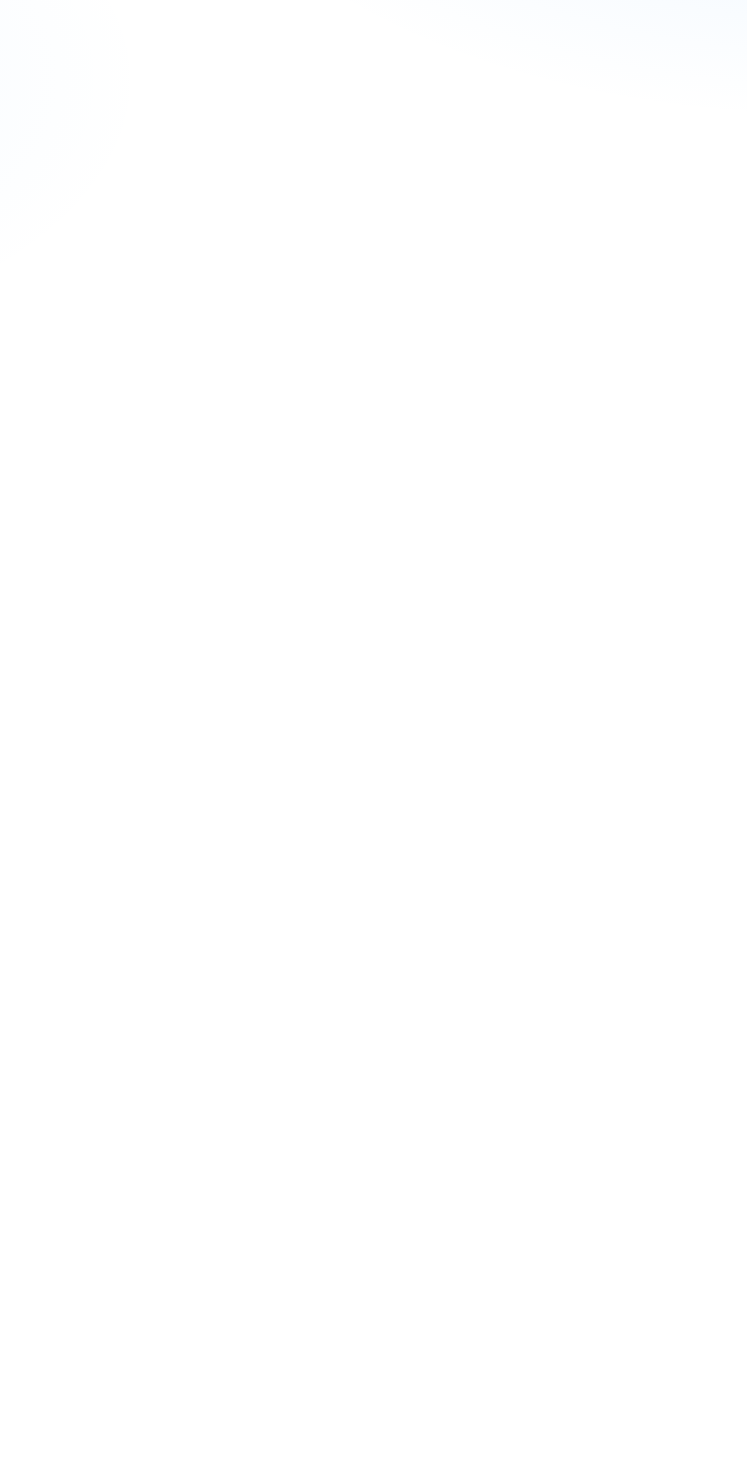
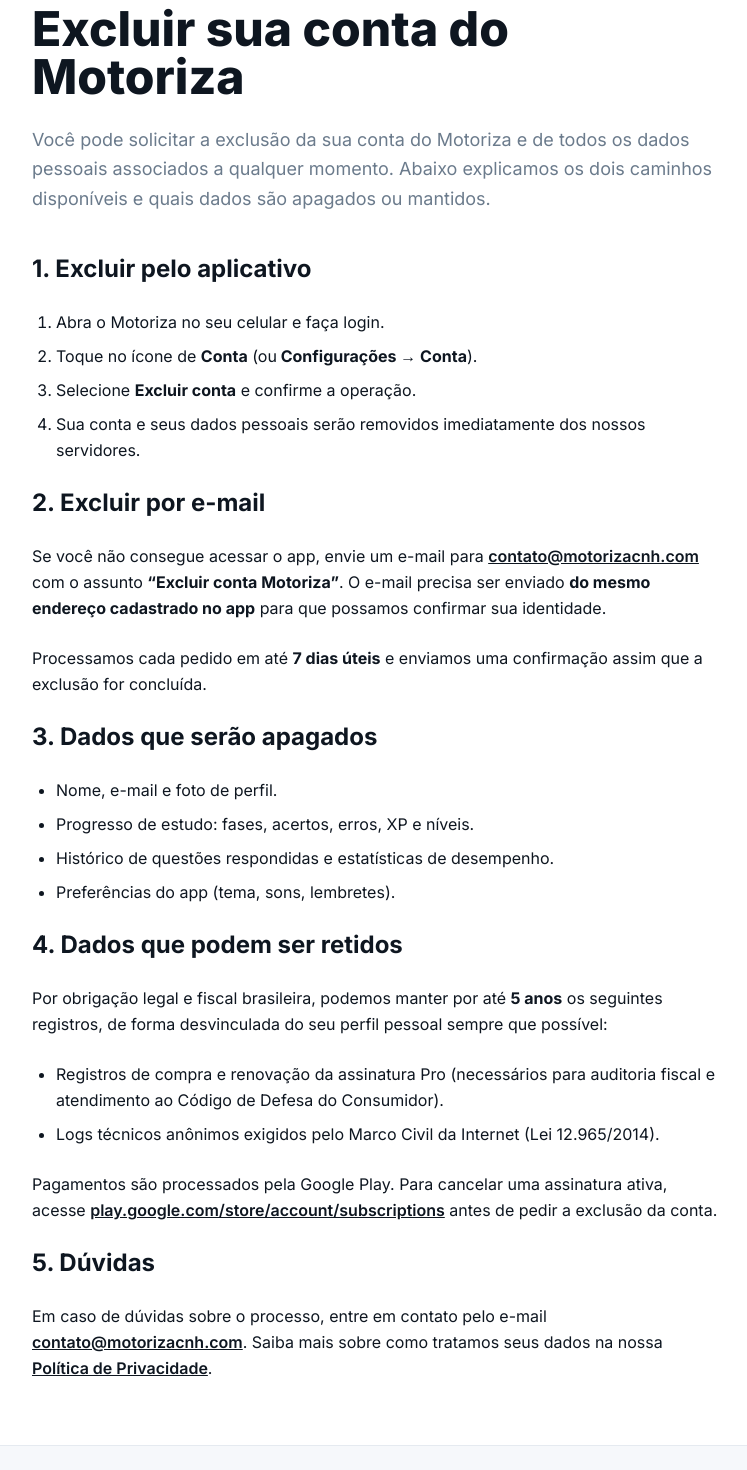
Before and after one commit to MatheusNicolasTz/motoriza-landing, a React (Vite) app: page /excluir-conta in a window 1280 px wide. Before the commit this address had no page. Shown: the part 160-1630 px from the top of the page, without its empty margins (264-1011 px from the left). Before the commit the page ends 800 px from the top, so only its background shows below. Built offline with nearby package versions, Linux system fonts and the light colour scheme.

Commit message:
feat: pagina de exclusao de conta para Play Store

```diff
--- a/src/App.jsx
+++ b/src/App.jsx
@@ -11,6 +11,7 @@ import Login from './pages/Login.jsx'
 import Blog from './pages/Blog.jsx'
 import Termos from './pages/Termos.jsx'
 import Privacidade from './pages/Privacidade.jsx'
+import ExcluirConta from './pages/ExcluirConta.jsx'
 
 export default function App() {
   return (
@@ -21,6 +22,7 @@ export default function App() {
         <Route path="/login" element={<Login />} />
         <Route path="/termos" element={<Termos />} />
         <Route path="/privacidade" element={<Privacidade />} />
+        <Route path="/excluir-conta" element={<ExcluirConta />} />
       </Routes>
     </BrowserRouter>
   )
--- a/src/data/features.js
+++ b/src/data/features.js
@@ -21,7 +21,7 @@ export const features = [
   },
   {
     title: "Simulado completo",
-    desc: "Faca a prova exatamente como no DETRAN: 30 questoes, tempo, gabarito ao final e relatorio de acertos.",
+    desc: "Treine no mesmo formato da prova do DETRAN: 30 questoes, tempo, gabarito ao final e relatorio de acertos.",
     icon: "S"
   },
   {
--- /dev/null
+++ b/src/pages/ExcluirConta.jsx
@@ -0,0 +1,119 @@
+import Navbar from '../components/Navbar.jsx'
+import Footer from '../components/Footer.jsx'
+
+export default function ExcluirConta() {
+  const lastUpdate = '13 de maio de 2026'
+  const supportEmail = 'contato@motorizacnh.com'
+
+  return (
+    <div className="min-h-screen flex flex-col">
+      <Navbar />
+      <main className="flex-1 bg-page">
+        <article className="max-w-3xl mx-auto px-6 lg:px-10 py-16">
+          <p className="text-sm text-inkMuted">Última atualização: {lastUpdate}</p>
+          <h1 className="text-4xl md:text-5xl font-extrabold text-ink mt-2 mb-6">
+            Excluir sua conta do Motoriza
+          </h1>
+
+          <p className="text-lg text-inkMuted leading-relaxed mb-10">
+            Você pode solicitar a exclusão da sua conta do Motoriza e de todos os
+            dados pessoais associados a qualquer momento. Abaixo explicamos os
+            dois caminhos disponíveis e quais dados são apagados ou mantidos.
+          </p>
+
+          <section className="prose-content space-y-6 text-ink leading-relaxed">
+            <h2 className="text-2xl font-bold mt-8">1. Excluir pelo aplicativo</h2>
+            <ol className="list-decimal pl-6 space-y-2">
+              <li>Abra o Motoriza no seu celular e faça login.</li>
+              <li>
+                Toque no ícone de <strong>Conta</strong> (ou
+                <strong> Configurações &rarr; Conta</strong>).
+              </li>
+              <li>
+                Selecione <strong>Excluir conta</strong> e confirme a operação.
+              </li>
+              <li>
+                Sua conta e seus dados pessoais serão removidos imediatamente dos
+                nossos servidores.
+              </li>
+            </ol>
+
+            <h2 className="text-2xl font-bold mt-8">2. Excluir por e-mail</h2>
+            <p>
+              Se você não consegue acessar o app, envie um e-mail para{' '}
+              <a
+                href={`mailto:${supportEmail}?subject=Excluir%20conta%20Motoriza`}
+                className="text-brand font-semibold underline"
+              >
+                {supportEmail}
+              </a>{' '}
+              com o assunto <strong>“Excluir conta Motoriza”</strong>. O e-mail
+              precisa ser enviado <strong>do mesmo endereço cadastrado no app</strong>{' '}
+              para que possamos confirmar sua identidade.
+            </p>
+            <p>
+              Processamos cada pedido em até <strong>7 dias úteis</strong> e
+              enviamos uma confirmação assim que a exclusão for concluída.
+            </p>
+
+            <h2 className="text-2xl font-bold mt-8">3. Dados que serão apagados</h2>
+            <ul className="list-disc pl-6 space-y-2">
+              <li>Nome, e-mail e foto de perfil.</li>
+              <li>Progresso de estudo: fases, acertos, erros, XP e níveis.</li>
+              <li>Histórico de questões respondidas e estatísticas de desempenho.</li>
+              <li>Preferências do app (tema, sons, lembretes).</li>
+            </ul>
+
+            <h2 className="text-2xl font-bold mt-8">4. Dados que podem ser retidos</h2>
+            <p>
+              Por obrigação legal e fiscal brasileira, podemos manter por até{' '}
+              <strong>5 anos</strong> os seguintes registros, de forma desvinculada
+              do seu perfil pessoal sempre que possível:
+            </p>
+            <ul className="list-disc pl-6 space-y-2">
+              <li>
+                Registros de compra e renovação da assinatura Pro (necessários
+                para auditoria fiscal e atendimento ao Código de Defesa do
+                Consumidor).
+              </li>
+              <li>
+                Logs técnicos anônimos exigidos pelo Marco Civil da Internet
+                (Lei 12.965/2014).
+              </li>
+            </ul>
+            <p>
+              Pagamentos são processados pela Google Play. Para cancelar uma
+              assinatura ativa, acesse{' '}
+              <a
+                href="https://play.google.com/store/account/subscriptions"
+                target="_blank"
+                rel="noreferrer"
+                className="text-brand font-semibold underline"
+              >
+                play.google.com/store/account/subscriptions
+              </a>{' '}
+              antes de pedir a exclusão da conta.
+            </p>
+
+            <h2 className="text-2xl font-bold mt-8">5. Dúvidas</h2>
+            <p>
+              Em caso de dúvidas sobre o processo, entre em contato pelo e-mail{' '}
+              <a
+                href={`mailto:${supportEmail}`}
+                className="text-brand font-semibold underline"
+              >
+                {supportEmail}
+              </a>
+              . Saiba mais sobre como tratamos seus dados na nossa{' '}
+              <a href="/privacidade" className="text-brand font-semibold underline">
+                Política de Privacidade
+              </a>
+              .
+            </p>
+          </section>
+        </article>
+      </main>
+      <Footer />
+    </div>
+  )
+}
--- a/src/sections/CTA.jsx
+++ b/src/sections/CTA.jsx
@@ -9,7 +9,7 @@ export default function CTA() {
             Pronto pra tirar sua CNH<br />sem ficar refem da apostila?
           </h2>
           <p className="mt-3 text-white/85 max-w-lg">
-            15 perguntas gratis por dia, simulado oficial e revisao inteligente. Comece em 30 segundos.
+            15 perguntas gratis por dia, simulado completo e revisao inteligente. Comece em 30 segundos.
           </p>
         </div>
         <div className="flex flex-wrap gap-3">
--- a/src/sections/Depoimentos.jsx
+++ b/src/sections/Depoimentos.jsx
@@ -5,7 +5,7 @@ const depoimentos = [
     cor: "bg-primary",
     foto: "/avatars/m-1.jpg",
     estrelas: 5,
-    texto: "Passei na primeira tentativa! Estudei 15 minutos por dia durante 3 semanas no ônibus pro trabalho. As questões são exatamente iguais às que caíram na minha prova. Recomendo demais.",
+    texto: "Passei na primeira tentativa! Estudei 15 minutos por dia durante 3 semanas no ônibus pro trabalho. As questões cobrem todos os temas que caíram na minha prova. Recomendo demais.",
     destaque: "Aprovada na 1ª tentativa",
     temFoto: true,
     fotoLabel: "CNH da Ana Paula",
@@ -47,7 +47,7 @@ const depoimentos = [
     cor: "bg-danger",
     foto: "/avatars/m-3.png",
     estrelas: 5,
-    texto: "Perfeito pra quem não tem tempo. Fiz no intervalo do almoço durante 2 semanas e passei com folga. O simulado completo é idêntico ao DETRAN-RJ.",
+    texto: "Perfeito pra quem não tem tempo. Fiz no intervalo do almoço durante 2 semanas e passei com folga. O simulado completo prepara muito bem pro formato da prova do DETRAN-RJ.",
     destaque: "2 semanas de estudo",
     temFoto: true,
     fotoLabel: "CNH da Larissa",
--- a/src/sections/FAQ.jsx
+++ b/src/sections/FAQ.jsx
@@ -22,8 +22,8 @@ const items = [
     a: "Porque CNH ninguem tira em 1 mes - e em 6 meses voce ja passou na prova, fez as aulas praticas e tirou a habilitacao. Pagamento unico, sem renovacao automatica."
   },
   {
-    q: "As questoes sao iguais as do DETRAN?",
-    a: "Sao do mesmo banco oficial usado pelos DETRANs estaduais e do CONTRAN, atualizadas para o codigo de transito vigente."
+    q: "As questoes sao parecidas com as do DETRAN?",
+    a: "As questoes seguem o mesmo formato e os mesmos temas cobrados no exame teorico, baseados no Codigo de Transito Brasileiro (CTB) e nas resolucoes do CONTRAN. Nao reproduzimos questoes oficiais do DETRAN."
   }
 ]
 
--- a/src/sections/Trilha.jsx
+++ b/src/sections/Trilha.jsx
@@ -10,7 +10,7 @@ const niveis = [
   { n: 9, name: "Oficina", topic: "Mecanica basica" },
   { n: 10, name: "Painel & Luzes", topic: "Sinalizacao do veiculo" },
   { n: 11, name: "Comandos do Carro", topic: "Operacao correta" },
-  { n: 12, name: "Simuladao", topic: "30 questoes oficiais" }
+  { n: 12, name: "Simuladao", topic: "30 questoes no formato da prova" }
 ]
 
 export default function Trilha() {
@@ -22,7 +22,7 @@ export default function Trilha() {
           12 niveis cobrindo a prova inteira.
         </h2>
         <p className="mt-3 text-inkSoft">
-          Cada nivel tem questoes do banco oficial, explicacao passo a passo e revisao automatica dos seus erros.
+          Cada nivel tem questoes baseadas no CTB e nas resolucoes do CONTRAN, explicacao passo a passo e revisao automatica dos seus erros.
         </p>
       </div>
 
```
Also changed, not shown: 13 other files (tests, documents, lock files or other folders).
